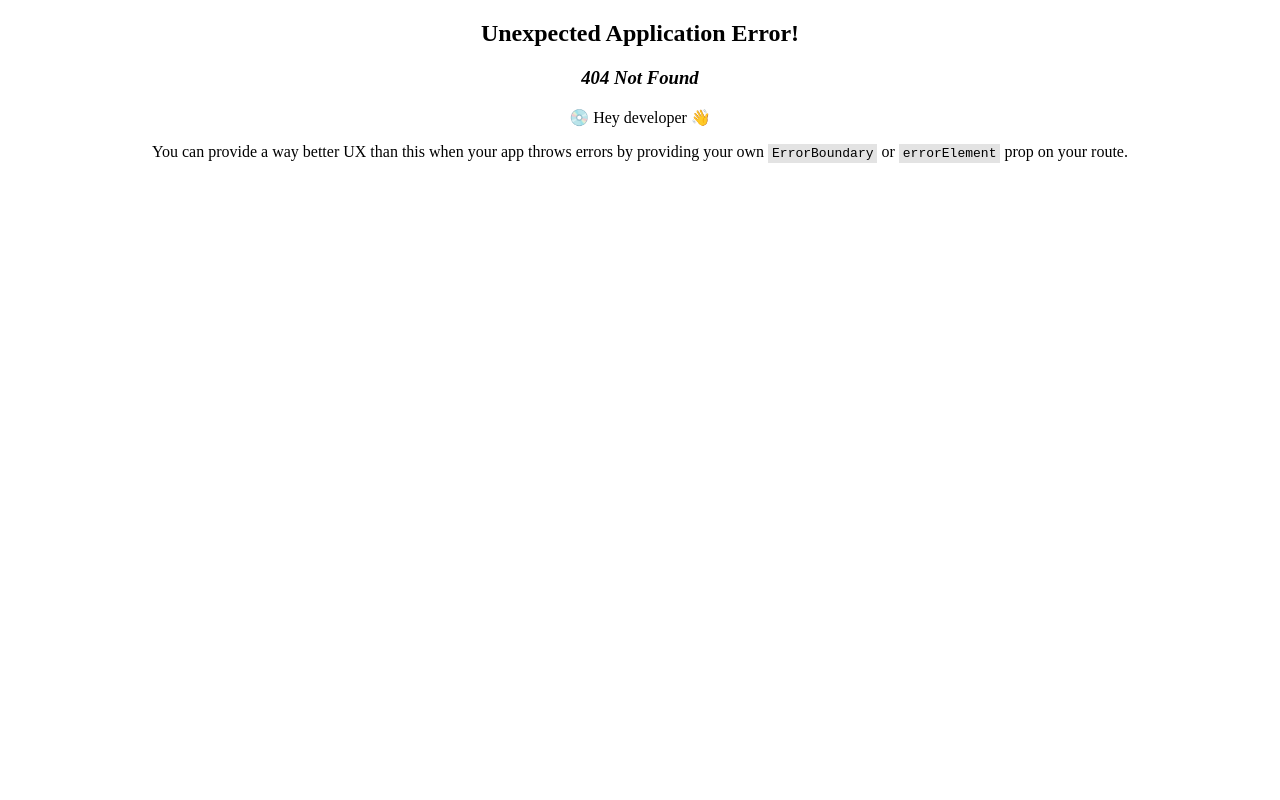
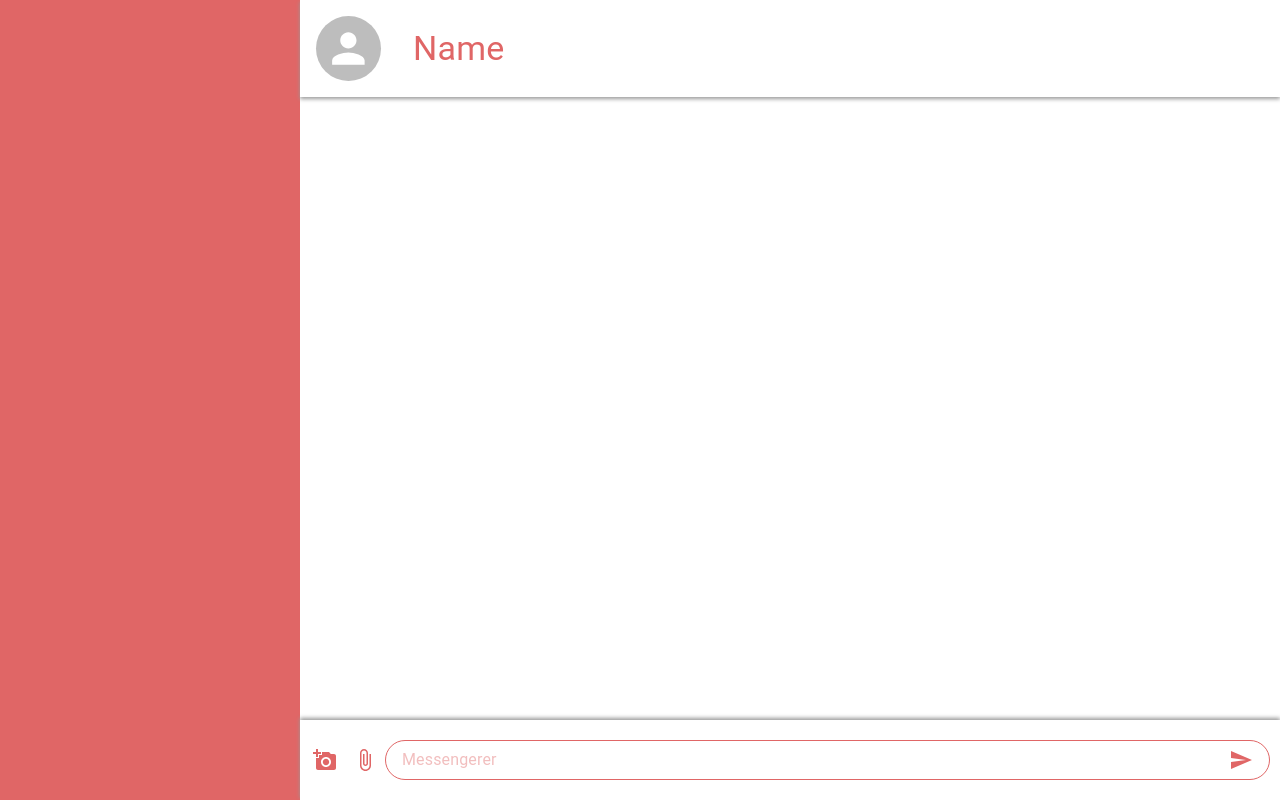
Before and after one commit to seddboi/Messengerer, a React (Vite) app: page /home in a window 1280 px wide. Before the commit this address had no page. Built offline with nearby package versions, Linux system fonts and the light colour scheme.

Commit message:
adjusted layout of homepage

```diff
--- a/package.json
+++ b/package.json
@@ -11,6 +11,7 @@
   "dependencies": {
     "@emotion/react": "^11.10.6",
     "@emotion/styled": "^11.10.6",
+    "@mui/icons-material": "^5.11.11",
     "@mui/material": "^5.11.12",
     "@tanstack/router": "^0.0.1-beta.83",
     "react": "^18.2.0",
--- a/src/App.css
+++ b/src/App.css
@@ -57,3 +57,29 @@ html {
 	background-size: cover;
 	background-repeat: no-repeat;
 }
+
+/* ------------------------------------------------------------ */
+/* Home Page */
+.left-home {
+	height: 100vh;
+	-webkit-transition: height 0.1s;
+	-o-transition: height 0.1s;
+	transition: height 0.1s;
+}
+
+@media screen and (max-width: 900px) {
+	.left-home {
+		height: 7vh;
+		-webkit-transition: height 0.3s;
+		-o-transition: height 0.3s;
+		transition: height 0.3s;
+	}
+
+	.left-home:hover {
+		height: 15vh;
+	}
+
+	.right-home {
+		height: 93vh;
+	}
+}
--- a/src/App.jsx
+++ b/src/App.jsx
@@ -4,6 +4,7 @@ import './App.css';
 import { Landing } from './pages/Landing';
 import { Login } from './pages/Login';
 import { Signup } from './pages/Signup';
+import { Home } from './pages/Home';
 import { createBrowserRouter, createRoutesFromElements, Route, Link, Outlet, RouterProvider } from 'react-router-dom';
 
 function App() {
@@ -11,8 +12,9 @@ function App() {
 		createRoutesFromElements(
 			<Route path="/">
 				<Route index element={<Landing />} />
-				<Route path="/login" element={<Login />} />
-				<Route path="/signup" element={<Signup />} />
+				<Route exact path="login" element={<Login />} />
+				<Route exact path="signup" element={<Signup />} />
+				<Route exact path="home" element={<Home />} />
 			</Route>
 		)
 	);
--- /dev/null
+++ b/src/pages/Home.jsx
@@ -0,0 +1,73 @@
+import React from 'react';
+
+import {
+	Box,
+	List,
+	ListItem,
+	ListItemAvatar,
+	ListItemText,
+	Divider,
+	Button,
+	Typography,
+	InputBase,
+	ButtonBase,
+	Avatar,
+	IconButton,
+	InputAdornment,
+} from '@mui/material';
+import { Send, AddAPhoto, AttachFile } from '@mui/icons-material';
+
+export function Home() {
+	return (
+		<Box sx={{ display: 'flex', flexDirection: { xs: 'column', sm: 'column', md: 'row' }, transition: 'none' }}>
+			<Box
+				className="left-home"
+				sx={{
+					backgroundColor: '#E06666',
+					width: '100%',
+					maxWidth: { xs: '100%', sm: '100%', md: '300px' },
+				}}
+			>
+				<List>{/* map out previous conversations */}</List>
+			</Box>
+			<Box className="right-home" sx={{ flexGrow: 1, display: 'flex', flexDirection: 'column' }}>
+				<Box className="conversation-title" sx={{ display: 'flex', alignItems: 'center', p: 2, boxShadow: '0px 2px 4px #999' }}>
+					<Avatar sx={{ height: '65px', width: '65px' }}></Avatar>
+					<Typography variant="h4" sx={{ pl: 4, color: '#E06666' }}>
+						Name
+					</Typography>
+				</Box>
+				<Box sx={{ flexGrow: 1, height: '100%' }}>{/* message convo goes in here */}</Box>
+				<Box sx={{ boxShadow: '0 -2px 4px #999' }}>
+					<Box sx={{ display: 'flex', padding: '20px 10px 20px 5px' }}>
+						<IconButton sx={{ color: '#E06666', '&:hover': { backgroundColor: 'transparent' } }}>
+							<AddAPhoto />
+						</IconButton>
+						<IconButton sx={{ color: '#E06666', '&:hover': { backgroundColor: 'transparent' } }}>
+							<AttachFile />
+						</IconButton>
+						<InputBase
+							placeholder="Messengerer"
+							endAdornment={
+								<InputAdornment>
+									<IconButton sx={{ color: '#E06666', '&:hover': { backgroundColor: 'transparent' } }}>
+										<Send />
+									</IconButton>
+								</InputAdornment>
+							}
+							sx={{
+								width: '100%',
+								flexGrow: 1,
+								border: '1px solid #E06666',
+								borderRadius: '30px',
+								color: '#E06666',
+								pl: 2,
+								pr: 1,
+							}}
+						></InputBase>
+					</Box>
+				</Box>
+			</Box>
+		</Box>
+	);
+}
```
Also changed, not shown: 1 other file (tests, documents, lock files or other folders).
